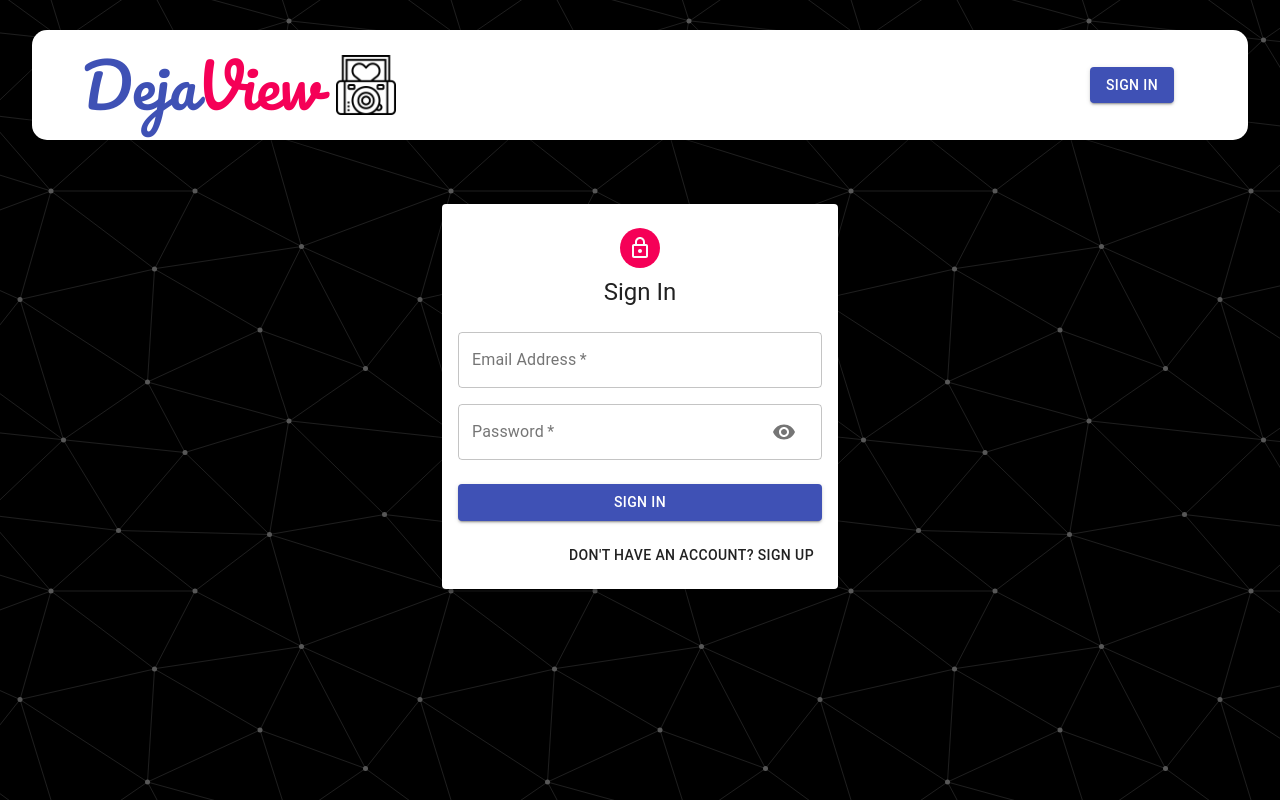
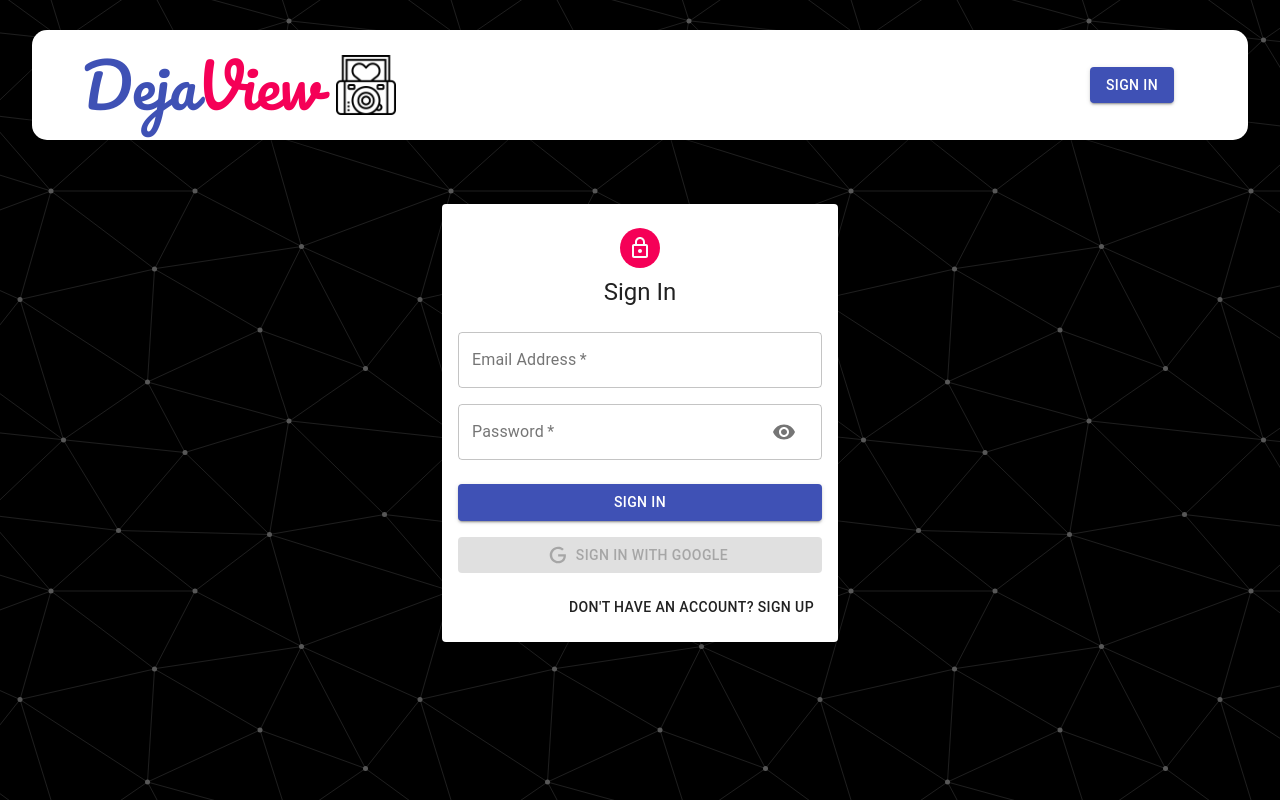
Before and after one commit to rjnares/deja-view, a React (Create React App) app in the folder client/: page /auth in a window 1280 px wide. Built offline with nearby package versions, Linux system fonts and the light colour scheme.

Commit message:
Implemented Google Sign-In

```diff
--- a/client/src/components/Auth/Auth.js
+++ b/client/src/components/Auth/Auth.js
@@ -6,14 +6,20 @@
 import Typography from "@material-ui/core/Typography";
 import Container from "@material-ui/core/Container";
 import LockOutlinedIcon from "@material-ui/icons/LockOutlined";
+import { GoogleLogin } from "react-google-login";
+import { useDispatch } from "react-redux";
+import { useHistory } from "react-router-dom";
 
+import { AUTH } from "../../constants/actionTypes";
 import useStyles from "./styles";
 import Input from "./Input";
+import Icon from "./icon";
 
 const Auth = () => {
   const [showPassword, setShowPassword] = useState(false);
   const [isSignUp, setIsSignUp] = useState(false);
-
+  const dispatch = useDispatch();
+  const history = useHistory();
   const classes = useStyles();
 
   const handleSubmit = () => {};
@@ -26,6 +32,23 @@
   const switchMode = () => {
     setIsSignUp((prevIsSignUp) => !prevIsSignUp);
     setShowPassword(false);
+  };
+
+  const googleSuccess = async (res) => {
+    const result = res?.profileObj;
+    const token = res?.tokenId;
+
+    try {
+      dispatch({ type: AUTH, data: { result, token } });
+      history.push("/");
+    } catch (error) {
+      console.log(error);
+    }
+  };
+
+  const googleFailure = (error) => {
+    console.log(error);
+    alert("Google Sign-In failed, try again later");
   };
 
   return (
@@ -85,6 +108,25 @@
           >
             {isSignUp ? "Sign Up" : "Sign In"}
           </Button>
+          <GoogleLogin
+            clientId="972796297050-rbm5chd3vp3a0q5btqf73juvhulmlc6q.apps.googleusercontent.com"
+            render={(renderProps) => (
+              <Button
+                className={classes.googleButton}
+                color="primary"
+                fullWidth
+                onClick={renderProps.onClick}
+                disabled={renderProps.disabled}
+                startIcon={<Icon />}
+                variant="contained"
+              >
+                Sign In with Google
+              </Button>
+            )}
+            onSuccess={googleSuccess}
+            onFailure={googleFailure}
+            cookiePolicy="single_host_origin"
+          />
           <Grid container justify="flex-end">
             <Grid item>
               <Button onClick={switchMode}>
--- a/client/src/components/Auth/Input.js
+++ b/client/src/components/Auth/Input.js
@@ -27,7 +27,8 @@
       autoFocus={autoFocus}
       type={type}
       InputProps={
-        name === "password" && {
+        name === "password"
+          ? {
               endAdornment: (
                 <InputAdornment position="end">
                   <IconButton onClick={handleShowPassword}>
@@ -36,6 +37,7 @@
                 </InputAdornment>
               ),
             }
+          : null
       }
     />
   </Grid>
--- /dev/null
+++ b/client/src/components/Auth/icon.js
@@ -0,0 +1,12 @@
+import React from "react";
+
+const icon = () => (
+  <svg style={{ width: "20px", height: "20px" }} viewBox="0 0 24 24">
+    <path
+      fill="currentColor"
+      d="M21.35,11.1H12.18V13.83H18.69C18.36,17.64 15.19,19.27 12.19,19.27C8.36,19.27 5,16.25 5,12C5,7.9 8.2,4.73 12.2,4.73C15.29,4.73 17.1,6.7 17.1,6.7L19,4.72C19,4.72 16.56,2 12.1,2C6.42,2 2.03,6.8 2.03,12C2.03,17.05 6.16,22 12.25,22C17.6,22 21.5,18.33 21.5,12.91C21.5,11.76 21.35,11.1 21.35,11.1V11.1Z"
+    />
+  </svg>
+);
+
+export default icon;
--- a/client/src/components/Navbar/Navbar.js
+++ b/client/src/components/Navbar/Navbar.js
@@ -1,4 +1,4 @@
-import React from "react";
+import React, { useState, useEffect } from "react";
 import AppBar from "@material-ui/core/AppBar";
 import Typography from "@material-ui/core/Typography";
 import Toolbar from "@material-ui/core/Toolbar";
@@ -12,7 +12,15 @@
 const Navbar = () => {
   const classes = useStyles();
 
-  const user = null;
+  const [user, setUser] = useState(JSON.parse(localStorage.getItem("profile")));
+
+  useEffect(() => {
+    const token = user?.token;
+
+    // JWT manual sign in later...
+
+    setUser(JSON.parse(localStorage.getItem("profile")));
+  }, []);
 
   return (
     <AppBar className={classes.appBar} position="static" color="inherit">
--- a/client/src/constants/actionTypes.js
+++ b/client/src/constants/actionTypes.js
@@ -3,3 +3,6 @@
 export const UPDATE = "UPDATE";
 export const DELETE = "DELETE";
 export const LIKE = "LIKE";
+
+export const AUTH = "AUTH";
+export const SIGNOUT = "SIGNOUT";
--- /dev/null
+++ b/client/src/reducers/auth.js
@@ -0,0 +1,13 @@
+import { AUTH, SIGNOUT } from "../constants/actionTypes";
+
+const authReducer = (state = { authData: null }, action) => {
+  switch (action.type) {
+    case AUTH:
+      localStorage.setItem("profile", JSON.stringify({ ...action?.data }));
+      return { ...state, authData: action?.data };
+    default:
+      return state;
+  }
+};
+
+export default authReducer;
--- a/client/src/reducers/index.js
+++ b/client/src/reducers/index.js
@@ -1,7 +1,9 @@
 import { combineReducers } from "redux";
 
 import posts from "./posts";
+import auth from "./auth";
 
 export default combineReducers({
   posts,
+  auth,
 });
```
Lines whose indentation alone changed are shown as unchanged.
